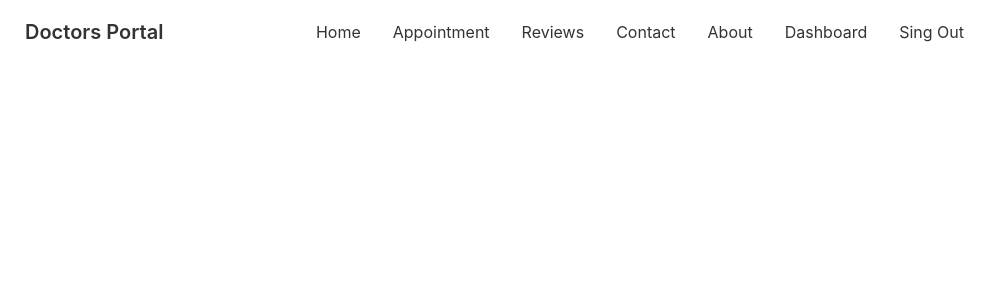
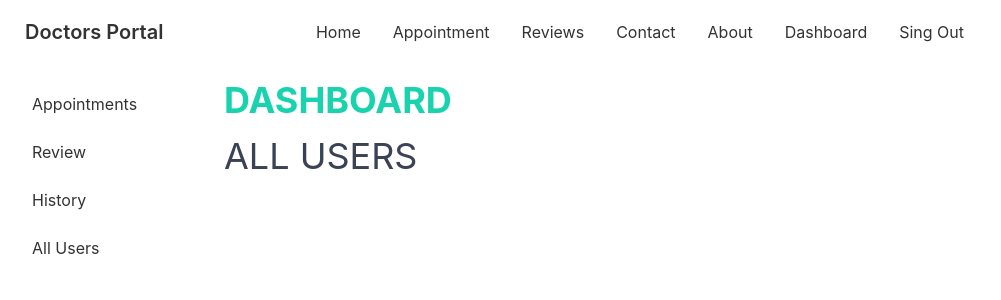
Before and after one commit to ThakurSaad/doctors-portal-client, a React (Create React App) app: page /dashboard/users in a window 1280 px wide. Shown: the top 300 px of the page, without its empty margins (0-1001 px from the left). Built offline with nearby package versions, Linux system fonts and the light colour scheme; no server answers; sample sign-in values are in the browser's storage.

Commit message:
All users route

```diff
--- a/src/App.js
+++ b/src/App.js
@@ -13,6 +13,7 @@
 import MyAppointments from "./Pages/Dashboard/MyAppointments";
 import MyReview from "./Pages/Dashboard/MyReview";
 import MyHistory from "./Pages/Dashboard/MyHistory";
+import Users from "./Pages/Dashboard/Users";
 
 function App() {
   return (
@@ -41,6 +42,7 @@
           <Route index element={<MyAppointments />}></Route>
           <Route path="review" element={<MyReview />}></Route>
           <Route path="history" element={<MyHistory />}></Route>
+          <Route path="users" element={<Users />}></Route>
         </Route>
         <Route path="login" element={<Login />}></Route>
         <Route path="signup" element={<SignUp />}></Route>
--- a/src/Pages/Dashboard/Dashboard.js
+++ b/src/Pages/Dashboard/Dashboard.js
@@ -25,6 +25,9 @@
           <li>
             <Link to="/dashboard/history">History</Link>
           </li>
+          <li>
+            <Link to="/dashboard/users">All Users</Link>
+          </li>
         </ul>
       </div>
     </div>
--- a/src/Pages/Dashboard/MyAppointments.js
+++ b/src/Pages/Dashboard/MyAppointments.js
@@ -30,7 +30,7 @@
         })
         .then((data) => setAppointments(data));
     }
-  }, [user]);
+  }, [user, navigate]);
 
   return (
     <section className="mx-8 mb-8">
--- /dev/null
+++ b/src/Pages/Dashboard/Users.js
@@ -0,0 +1,11 @@
+import React from "react";
+
+const Users = () => {
+  return (
+    <section>
+      <h3 className="text-accent text-4xl uppercase ml-8">All Users</h3>
+    </section>
+  );
+};
+
+export default Users;
```
